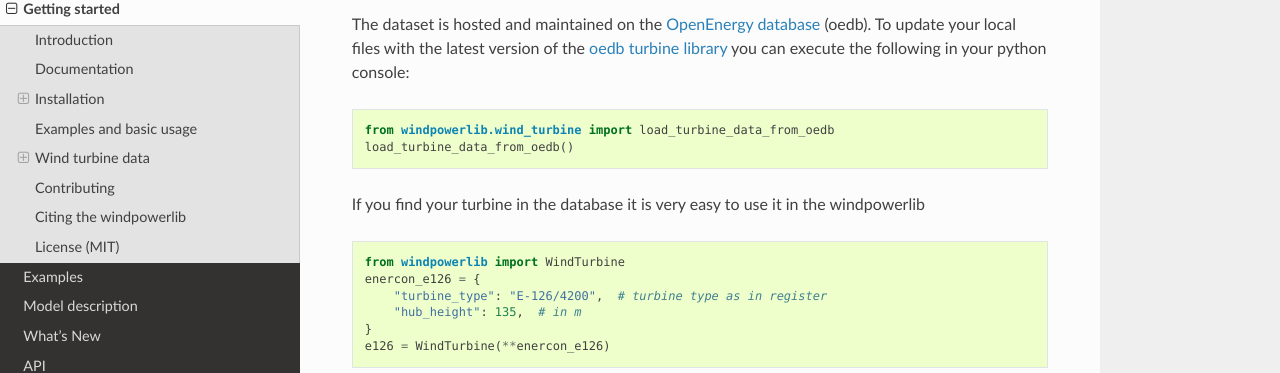
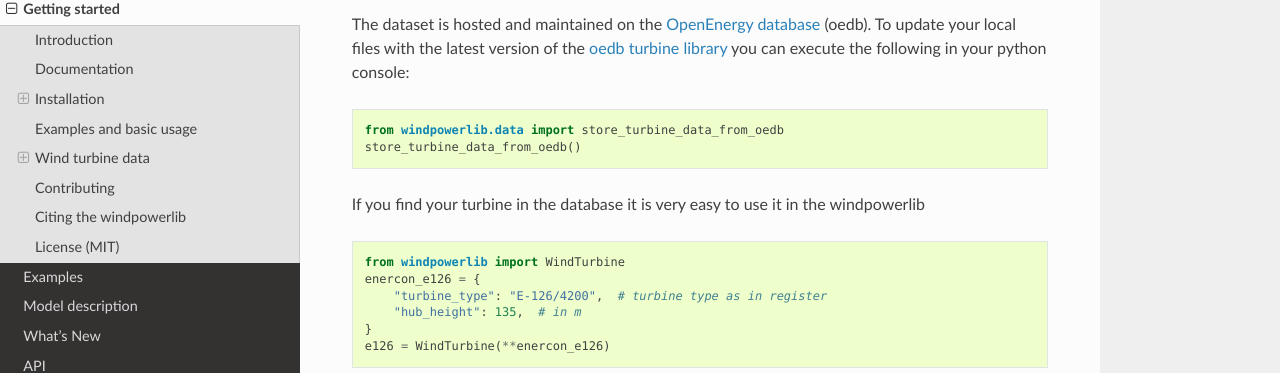
Before and after one commit to wind-python/windpowerlib, a Sphinx documentation site: the page built from doc/getting_started.rst, in a window 1280 px wide and 900 px high, scrolled down 1888 px. Shown: the part 137-510 px from the top of the window. Built offline with Sphinx 7.4.7 and the Read the Docs theme 2.0.0, drawn with Linux system fonts in a browser that asks for light colours; formulas are drawn with MathJax 3; pages that are not in the unit, such as notebooks, are missing from menus.

Commit message:
Fix: Updating turbine data in getting started
Noticed this when trying to fetch the data from OEDB. Simple fix to make the docs coherent with the code.

```diff
--- a/doc/getting_started.rst
+++ b/doc/getting_started.rst
@@ -102,8 +102,8 @@ To update your local files with the latest version of the `oedb turbine library
 
 .. code:: python
 
-  from windpowerlib.wind_turbine import load_turbine_data_from_oedb
-  load_turbine_data_from_oedb()
+  from windpowerlib.data import store_turbine_data_from_oedb
+  store_turbine_data_from_oedb()
 
 If you find your turbine in the database it is very easy to use it in the
 windpowerlib
```
